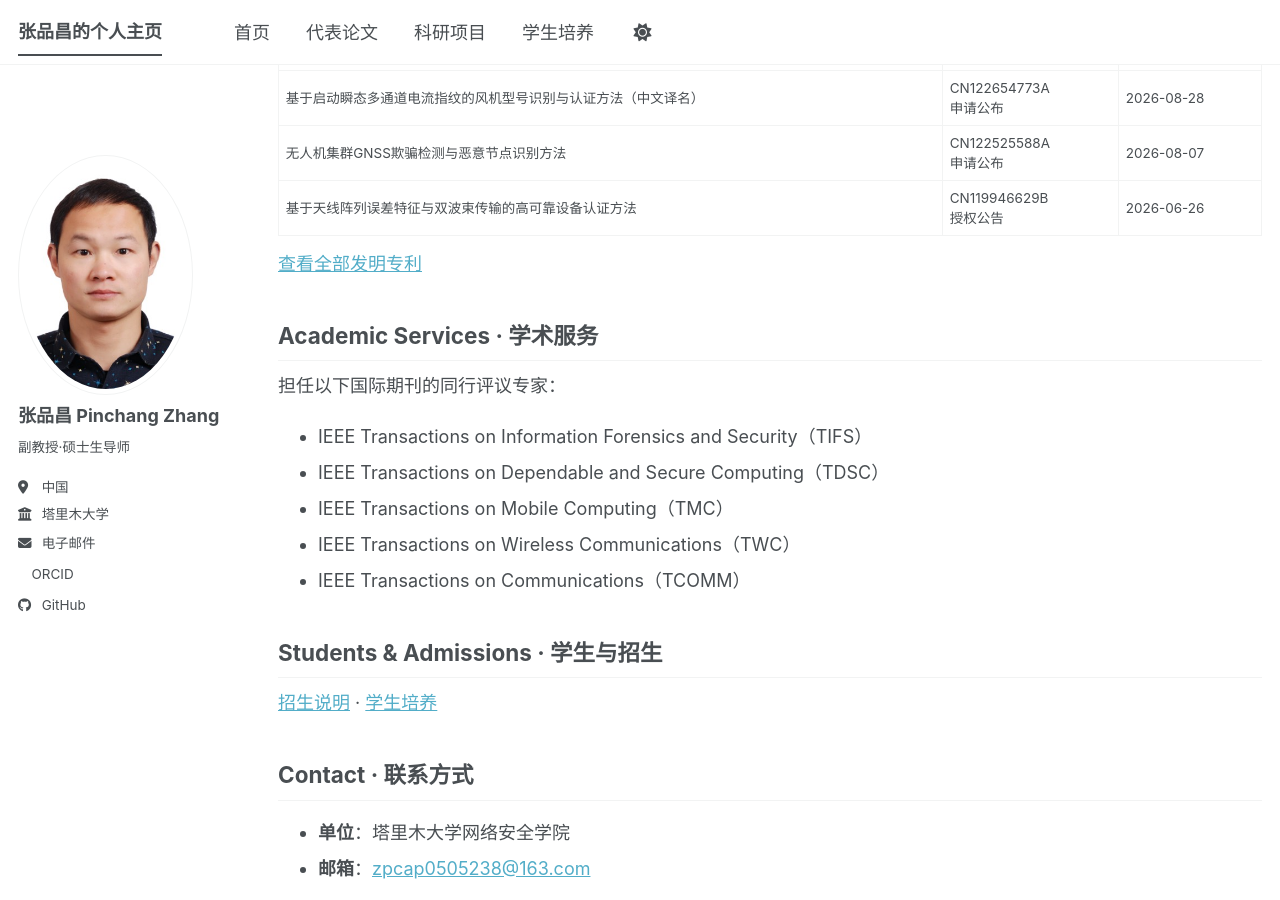
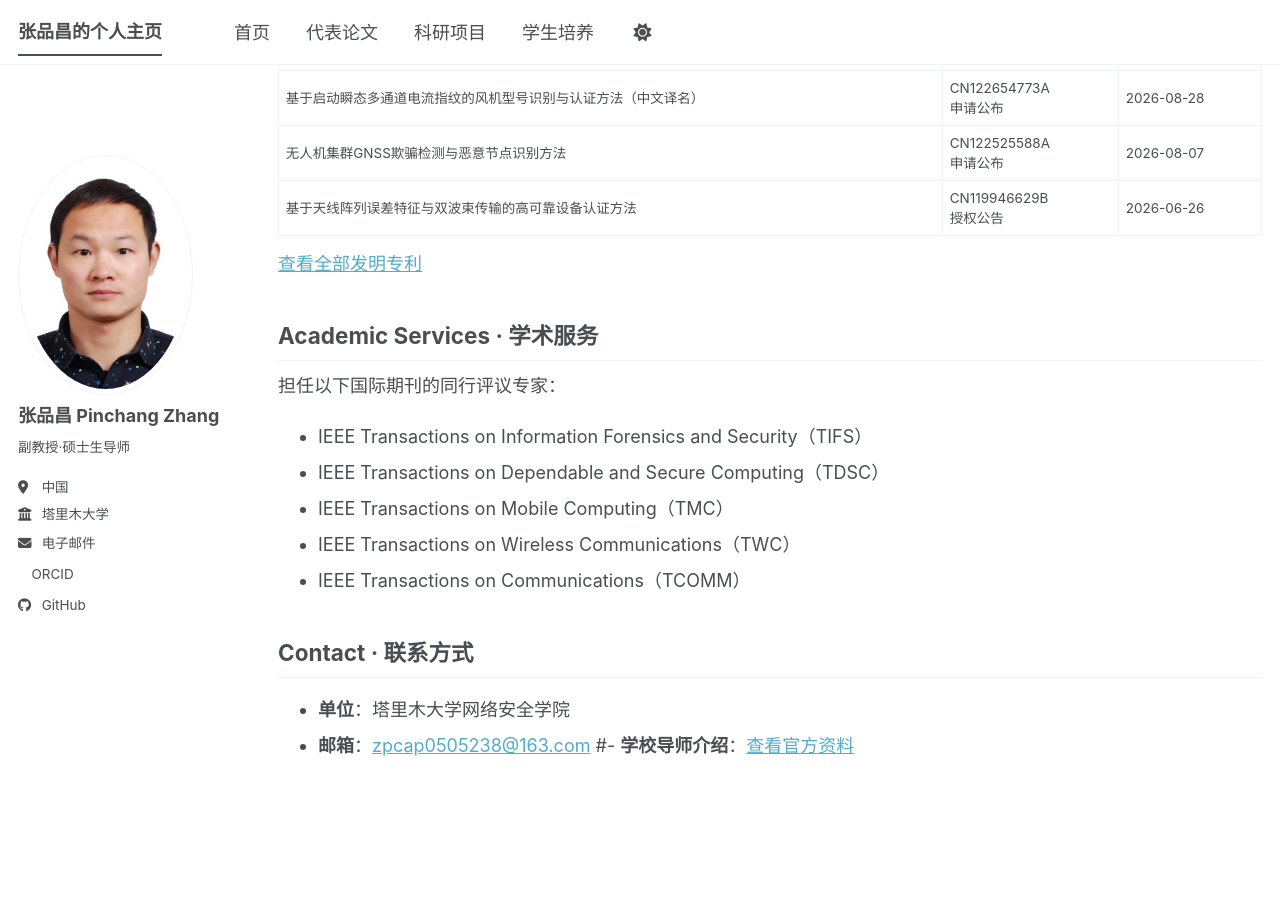
Before and after one commit to mrwx481/MRWX481.github.io, a Jekyll site: the page built from _pages/about.md, in a window 1280 px wide and 900 px high, scrolled down 3691 px. Built offline with Jekyll 4.4.1, drawn with Linux system fonts in a browser that asks for light colours; a script bundle is joined from its source files by our own code; a style sheet for code colours, icons or effects is not loaded; after the commit the page ends 4468 px from its top, so only the background shows below that; part of the change alters nothing that is shown.

Commit message:
Update about.md

```diff
--- a/_pages/about.md
+++ b/_pages/about.md
@@ -69,14 +69,14 @@ author_profile: true
 - IEEE Transactions on Wireless Communications（TWC）
 - IEEE Transactions on Communications（TCOMM）
 
-## Students & Admissions · 学生与招生
+<!-- ## Students & Admissions · 学生与招生
 
-<!-- 招收网络空间安全（083900）学术型硕士及计算机技术（085404）专业型硕士，研究方向包括6G网络安全、身份认证和人工智能安全等。欢迎具备编程基础、对科研有兴趣的同学联系。-->
+招收网络空间安全（083900）学术型硕士及计算机技术（085404）专业型硕士，研究方向包括6G网络安全、身份认证和人工智能安全等。欢迎具备编程基础、对科研有兴趣的同学联系。
 
-[招生说明]({{ "/admissions/" | relative_url }}) · [学生培养]({{ "/students/" | relative_url }})
+[招生说明]({{ "/admissions/" | relative_url }}) · [学生培养]({{ "/students/" | relative_url }})-->
 
 ## Contact · 联系方式
 
 - **单位**：塔里木大学网络安全学院
 - **邮箱**：[zpcap0505238@163.com](mailto:zpcap0505238@163.com)
-<!-- - **学校导师介绍**：[查看官方资料](https://yjs.njupt.edu.cn/dsgl/nocontrol/college/dsfcxq.htm?dsJbxxId=5f7c36e3d66343f289fad11fa9798226) -->
+#- **学校导师介绍**：[查看官方资料](https://yjs.njupt.edu.cn/dsgl/nocontrol/college/dsfcxq.htm?dsJbxxId=5f7c36e3d66343f289fad11fa9798226)
```
